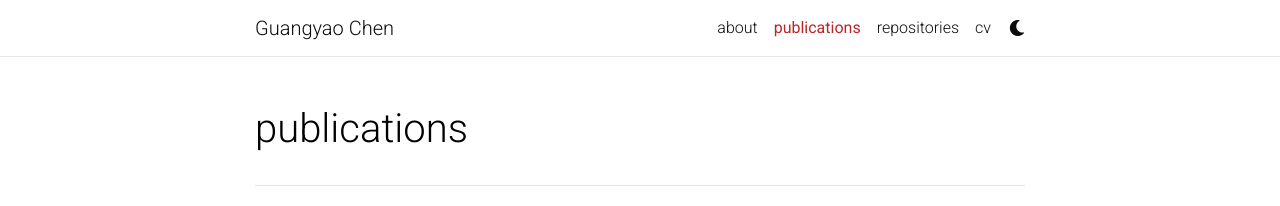
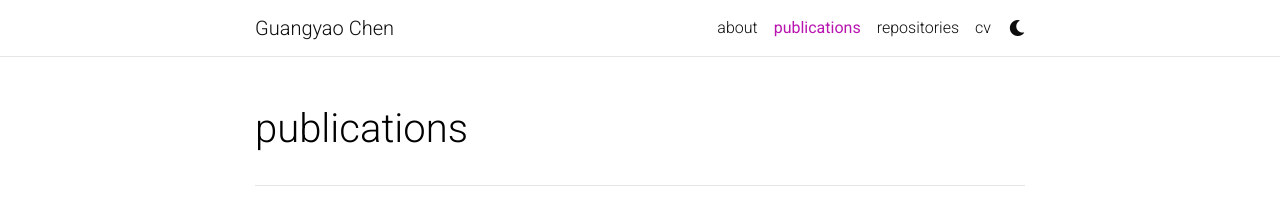
Before and after one commit to iCGY96/iCGY96.github.io, a Jekyll site: the page built from _pages/publications.md, in a window 1280 px wide. Shown: the top 206 px of the page. Built offline with Jekyll 4.4.1, drawn with Linux system fonts in a browser that asks for light colours; full-size pictures stand in for the smaller copies a plugin makes; comment, search, counter and statistics services are not loaded; a style sheet for code colours, icons or effects is not loaded.

Commit message:
update color

```diff
--- a/_sass/_themes.scss
+++ b/_sass/_themes.scss
@@ -7,8 +7,8 @@
   --global-code-bg-color: #{$code-bg-color-light};
   --global-text-color: #{$black-color};
   --global-text-color-light: #{$grey-color};
-  --global-theme-color: #{$red-color-dark};
-  --global-hover-color: #{$red-color-dark};
+  --global-theme-color: #{$purple-color};
+  --global-hover-color: #{$purple-color};
   --global-hover-text-color: #{$white-color};
   --global-footer-bg-color: #{$grey-color-dark};
   --global-footer-text-color: #{$grey-color-light};
--- a/_sass/_variables.scss
+++ b/_sass/_variables.scss
@@ -34,5 +34,5 @@
 
 // Theme colors
 
-$code-bg-color-light:     rgba($red-color-dark, 0.05);
+$code-bg-color-light:     rgba($purple-color, 0.05);
 $code-bg-color-dark:      #2c3237 !default;
```
